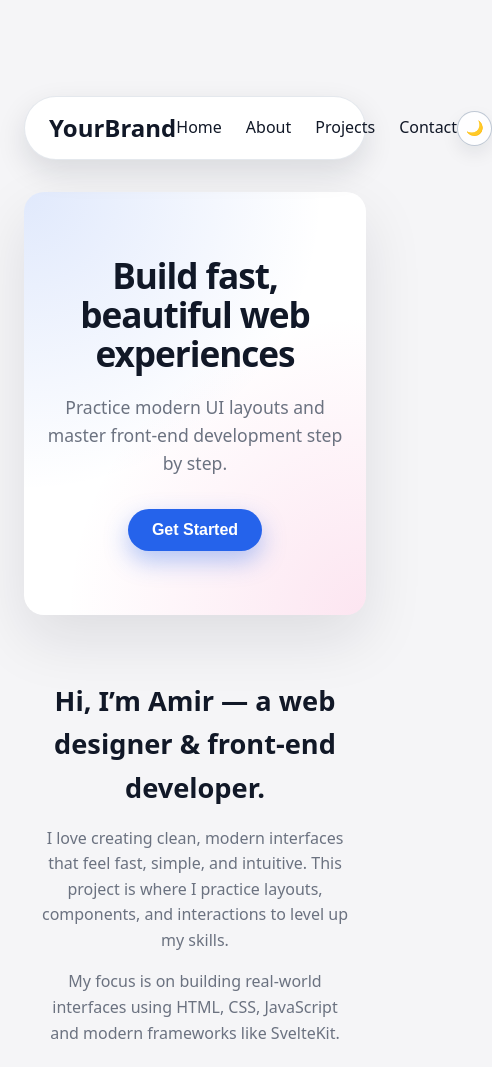
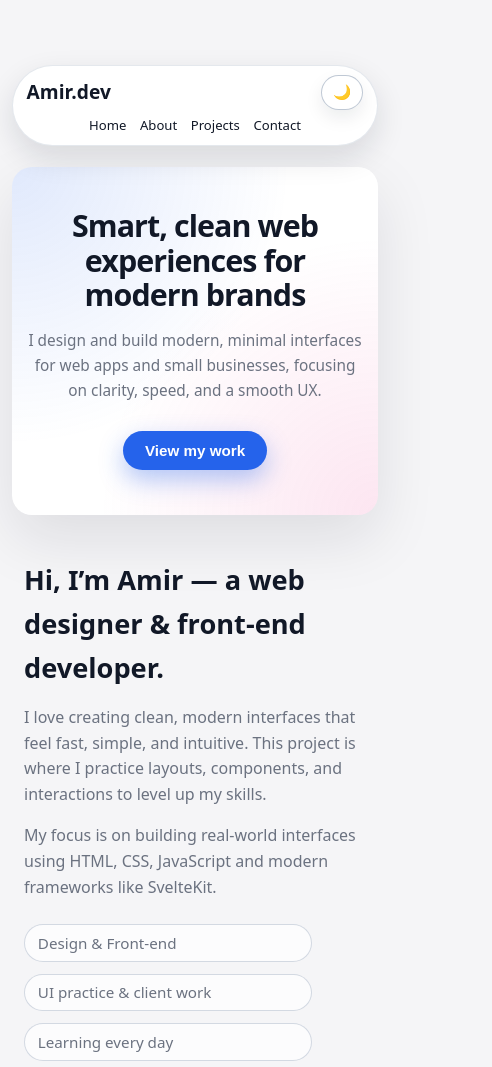
Before and after one commit to amirnapoletano/ui-practice, a plain HTML site: page index.html in a window 390 px wide. Shown: the top 1067 px of the page, 492 px wide, since content can reach past the window. Drawn offline with Linux system fonts and the light colour scheme.

Commit message:
Mobile refinements + layout fixes

```diff
--- a/index.html
+++ b/index.html
@@ -3,27 +3,27 @@
 <head>
     <meta charset="UTF-8">
     <meta name="viewport" content="width=device-width, initial-scale=1.0">
-    <title>UI Practice</title>
+    <title>Amir Napoletano – Web Designer &amp; Front-end Developer</title>
     <link rel="stylesheet" href="style.css">
 </head>
 
 <body>
     <div class="container">
 <nav class="navbar">
-    <div class="logo">YourBrand</div>
+    <div class="logo">Amir.dev</div>
     <ul class="nav-links">
-        <li><a href="#">Home</a></li>
-        <li><a href="#">About</a></li>
-        <li><a href="#">Projects</a></li>
-        <li><a href="#">Contact</a></li>
+        <li><a href="#hero">Home</a></li>
+        <li><a href="#about">About</a></li>
+        <li><a href="#projects">Projects</a></li>
+        <li><a href="#contact">Contact</a></li>
     </ul>
     <button class="theme-toggle" type="button" aria-label="Toggle dark mode">🌙</button>
 </nav>
 
-<section class="hero fade-in-up">
-    <h1>Build fast, beautiful web experiences</h1>
-    <p>Practice modern UI layouts and master front-end development step by step.</p>
-    <button class="cta">Get Started</button>
+<section class="hero fade-in-up" id="hero">
+    <h1>Smart, clean web experiences for modern brands</h1>
+    <p>I design and build modern, minimal interfaces for web apps and small businesses, focusing on clarity, speed, and a smooth UX.</p>
+    <button class="cta">View my work</button>
 </section>
 
 <section class="about fade-in-up delay-1" id="about">
@@ -85,7 +85,7 @@
 </section>
 
 <section class="projects fade-in-up delay-3" id="projects">
-    <h2 class="section-title">Selected practice projects</h2>
+    <h2 class="section-title">Selected UI practice projects</h2>
     <div class="projects-grid">
         <article class="project-card">
             <p class="project-tag">Layout</p>
@@ -222,7 +222,7 @@
 </div>
 
 <footer class="footer">
-    <p>© 2025 YourBrand. All rights reserved.</p>
+    <p>© 2025 Amir.dev. All rights reserved.</p>
 </footer>
 <script>
 (function() {
--- a/style.css
+++ b/style.css
@@ -306,6 +306,10 @@ body.dark .nav-links a:hover {
     color: var(--color-accent);
 }
 
+.project-links a:hover {
+    text-decoration: underline;
+}
+
 .project-card:hover {
     transform: translateY(-4px);
     box-shadow: 0 24px 60px rgba(15, 23, 42, 0.10);
@@ -328,6 +332,11 @@ body.dark .nav-links a:hover {
     justify-content: center;
     gap: 1rem;
     flex-wrap: wrap;
+}
+
+.contact-actions .cta {
+    min-width: 160px;
+    text-align: center;
 }
 
 .contact-secondary {
@@ -626,6 +635,7 @@ body,
     .two-col {
         grid-template-columns: 1fr;
         text-align: center;
+        gap: 2.5rem;
     }
 
     .two-col .text {
@@ -665,19 +675,33 @@ body,
     .feature-card {
         text-align: center;
     }
+
+    /* ABOUT SECTION – stack nicely */
+
     .about {
         grid-template-columns: 1fr;
-        text-align: center;
+        text-align: left;
+        gap: 2rem;
     }
 
     .about-text p {
-        margin-left: auto;
-        margin-right: auto;
+        margin-left: 0;
+        margin-right: 0;
     }
 
     .about-meta {
-        justify-content: center;
+        display: flex;
+        flex-direction: column;
+        align-items: flex-start;
+        gap: 0.75rem;
     }
+
+    .about-meta span {
+        width: 100%;
+        max-width: 18rem;
+    }
+
+    /* PROJECTS */
 
     .projects-grid {
         grid-template-columns: 1fr;
@@ -691,6 +715,87 @@ body,
         text-align: left;
     }
 }
+@media (max-width: 480px) {
+    body {
+        padding: 0.75rem;
+    }
+
+    .container {
+        padding-top: 3.3rem;
+    }
+
+    .navbar {
+        padding: 0.55rem 0.85rem;
+        top: 0.5rem;
+        flex-wrap: wrap;
+        gap: 0.35rem;
+    }
+
+    /* Row 1: logo left, toggle right */
+    .logo {
+        font-size: 1.2rem;
+        order: 1;
+    }
+
+    .theme-toggle {
+        order: 2;
+        margin-left: auto; /* push toggle to the right on the first row */
+    }
+
+    /* Row 2: nav links centered, full width */
+    .nav-links {
+        order: 3;
+        flex-basis: 100%;
+        justify-content: center;
+        gap: 0.85rem;
+        font-size: 0.82rem;
+        flex-wrap: wrap;
+    }
+
+    .hero {
+        padding: 2.6rem 1rem 2.8rem;
+        margin-top: 1.3rem;
+    }
+
+    .hero h1 {
+        font-size: 1.9rem;
+        line-height: 1.15;
+        margin-bottom: 1rem;
+    }
+
+    .hero p {
+        font-size: 0.96rem;
+        margin-bottom: 1.75rem;
+    }
+
+    .cta {
+        padding: 0.7rem 1.35rem;
+        font-size: 0.95rem;
+    }
+
+    .section-title {
+        font-size: 1.5rem;
+        margin-bottom: 1.75rem;
+    }
+
+    .projects,
+    .pricing,
+    .testimonials,
+    .contact,
+    .features,
+    .about,
+    .two-col {
+        padding: 2.7rem 0.75rem 3rem;
+    }
+
+    .project-card,
+    .feature-card,
+    .pricing-card,
+    .testimonial-card,
+    .about-card {
+        padding: 1.5rem 1.4rem;
+    }
+}
 
 .footer {
     text-align: center;
```
